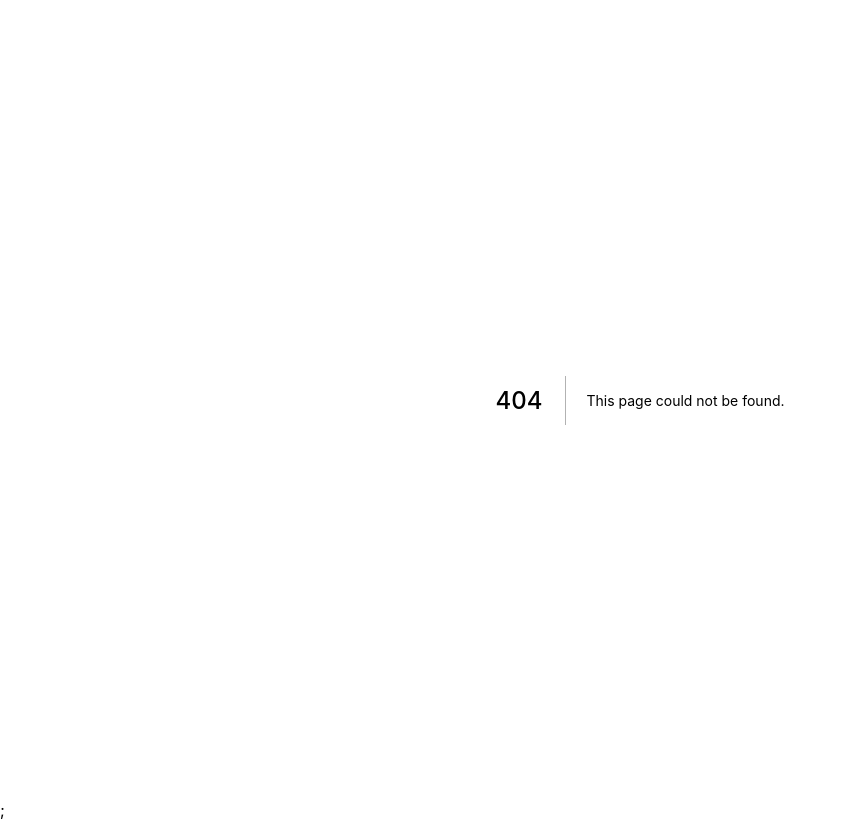
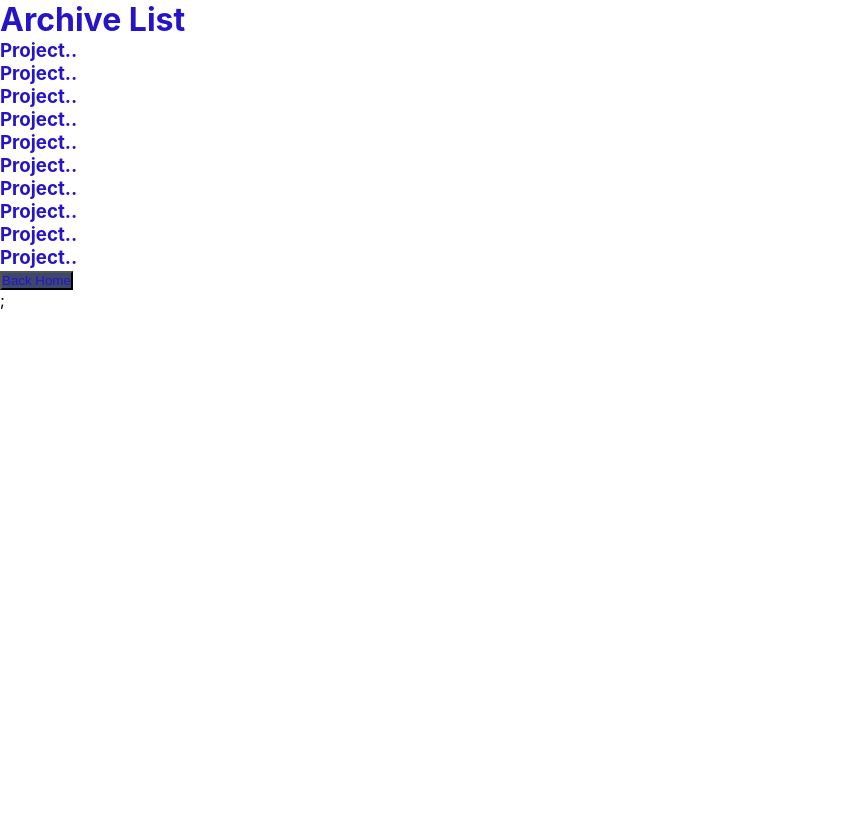
Before and after one commit to JamesCrr/Personal-Site-v2, a Next.js app: page /projects-archive in a window 1280 px wide. Before the commit this address had no page. Shown: the whole page, without its empty margins (0-847 px from the left). Built offline with nearby package versions, Linux system fonts and the light colour scheme.

Commit message:
More Dark mode configuration
- Made sure correct CSS is loaded before hydration
- Made sure color theme is consistent across different pages
- Fixed bug where color theme would switch whenever site was reloaded

```diff
--- a/Components/Theme/OwnThemeProvider.js
+++ b/Components/Theme/OwnThemeProvider.js
@@ -5,6 +5,7 @@ export const ThemeContext = createContext();
 const OwnThemeProvider = (props) => {
 	const [darkMode, setDarkMode] = useState(undefined);
 
+	// Modify Theme
 	const setThemeValue = (newDarkMode) => setDarkMode(newDarkMode);
 	const toggleThemeValue = () => setDarkMode(!darkMode);
 
@@ -24,7 +25,7 @@ const OwnThemeProvider = (props) => {
 	useEffect(() => {
 		// Fetch initial preferences and setState
 		const initialColorValue = document.documentElement.style.getPropertyValue("--initial-color-mode");
-		setDarkMode(initialColorValue === "light");
+		setDarkMode(initialColorValue === "dark");
 	}, []);
 
 	return <ThemeContext.Provider value={{ darkMode, setThemeValue, toggleThemeValue }}>{props.children}</ThemeContext.Provider>;
--- a/pages/api/hello.js
+++ b/pages/api/hello.js
@@ -1,5 +1,5 @@
 // Next.js API route support: https://nextjs.org/docs/api-routes/introduction
 
 export default function handler(req, res) {
-  res.status(200).json({ name: 'John Doe' })
+	res.status(200).json({ name: "test" });
 }
--- /dev/null
+++ b/pages/projects-archive.js
@@ -0,0 +1,24 @@
+import Link from "next/link";
+import styles from "../styles/ProjectsArchive.module.scss";
+
+const ProjectsArchivePage = () => {
+	return (
+		<div className={styles.listContainer}>
+			<h1 className={styles.title}>Archive List</h1>
+			<h3 className={styles.projectListItem}>Project..</h3>
+			<h3 className={styles.projectListItem}>Project..</h3>
+			<h3 className={styles.projectListItem}>Project..</h3>
+			<h3 className={styles.projectListItem}>Project..</h3>
+			<h3 className={styles.projectListItem}>Project..</h3>
+			<h3 className={styles.projectListItem}>Project..</h3>
+			<h3 className={styles.projectListItem}>Project..</h3>
+			<h3 className={styles.projectListItem}>Project..</h3>
+			<h3 className={styles.projectListItem}>Project..</h3>
+			<h3 className={styles.projectListItem}>Project..</h3>
+			<button className={styles.backBtn}>
+				<Link href="/">Back Home</Link>
+			</button>
+		</div>
+	);
+};
+export default ProjectsArchivePage;
--- /dev/null
+++ b/styles/ProjectsArchive.module.scss
@@ -0,0 +1,17 @@
+.listContainer {
+	transition: background 0.5s;
+	background: var(--color-background);
+}
+.title {
+	transition: color 0.5s;
+	color: var(--color-primary);
+}
+.projectListItem {
+	transition: color 0.5s;
+	color: var(--color-primary);
+}
+.backBtn {
+	transition: background 0.5s, color 0.5s;
+	background: var(--color-button);
+	color: var(--color-primary);
+}
--- a/styles/_colors.scss
+++ b/styles/_colors.scss
@@ -1,20 +1,28 @@
 /* declaring the css variables colors */
 :root {
-	--color-primary: #000;
+	--color-primary: #2614c7;
 	--color-primary-accent: #2614c7;
-	--color-paragraph: #797979;
+	--color-secondary: #00ff4c;
+
+	--color-text-primary: #292828;
+	--color-text-highlight: #292828;
+
 	--color-button: #3d486c;
 	--color-button-text: rgb(255, 255, 255);
+
 	--color-background: #fff;
-	--color-anchor: #000aff;
 }
 
 [data-theme="dark"] {
-	--color-primary: #fff;
-	--color-primary-accent: #00ff4c;
-	--color-paragraph: #8a8a8a;
-	--color-button: #00ff4c;
+	--color-primary: #2614c7;
+	--color-primary-accent: #2614c7;
+	--color-secondary: #00ff4c;
+
+	--color-text-primary: #dfdef6;
+	--color-text-highlight: #dfdef6;
+
+	--color-button: #50d478;
 	--color-button-text: rgb(0, 0, 0);
-	--color-background: #22212b;
-	--color-anchor: #00ff4c;
+
+	--color-background: #131314;
 }
--- /dev/null
+++ b/styles/sections/Landing.module.scss
@@ -0,0 +1,3 @@
+.container {
+	background: red;
+}
```
Also changed, not shown: Components/Sections/Landing.js (added, +15 -0 lines), pages/index.js (+25 -17 lines), styles/Home.module.scss (+6 -1 lines).
